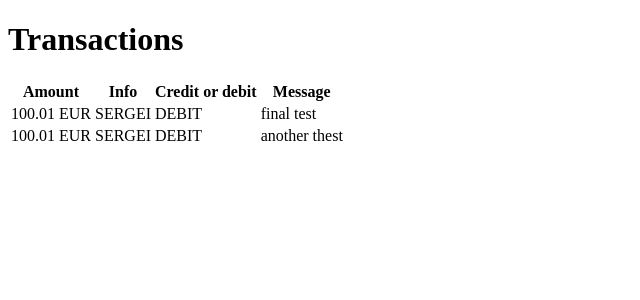
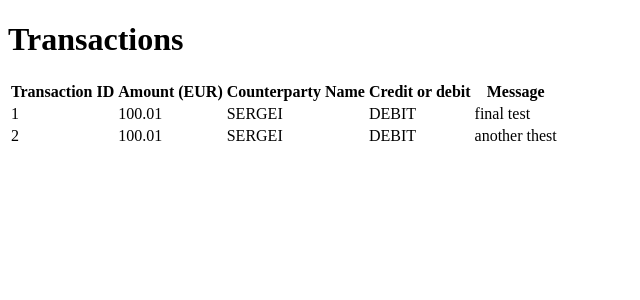
Before and after one commit to joonasviljakainen/account-categories, a Flask app: page /transactions in a window 1280 px wide. Shown: the top 300 px of the page, without its empty margins (0-640 px from the left). Run offline with Flask 2, Linux system fonts and the light colour scheme; data comes from the database, SQL or seed files in the repository.

Commit message:
more info in transaction list

```diff
--- a/application/templates/transactionlist.html
+++ b/application/templates/transactionlist.html
@@ -4,14 +4,16 @@
 <h1>Transactions</h1>
 <table>
     <tr>
-        <th>Amount</th>
-        <th>Info</th>
+        <th>Transaction ID</th>
+        <th>Amount (EUR)</th>
+        <th>Counterparty Name</th>
         <th>Credit or debit</th>
         <th>Message</th>
     </tr>
     {% for transaction in transactions %}
     <tr>
-        <td>{{ transaction.amount }} EUR</td>
+        <td>{{ transaction.id }}</td>
+        <td>{{ transaction.amount }}</td>
         <td>{{ transaction.counterparty_name }}</td>
         <td>{{ transaction.credit_or_debit }}</td>
         <td>{{ transaction.message }}</td>
```
